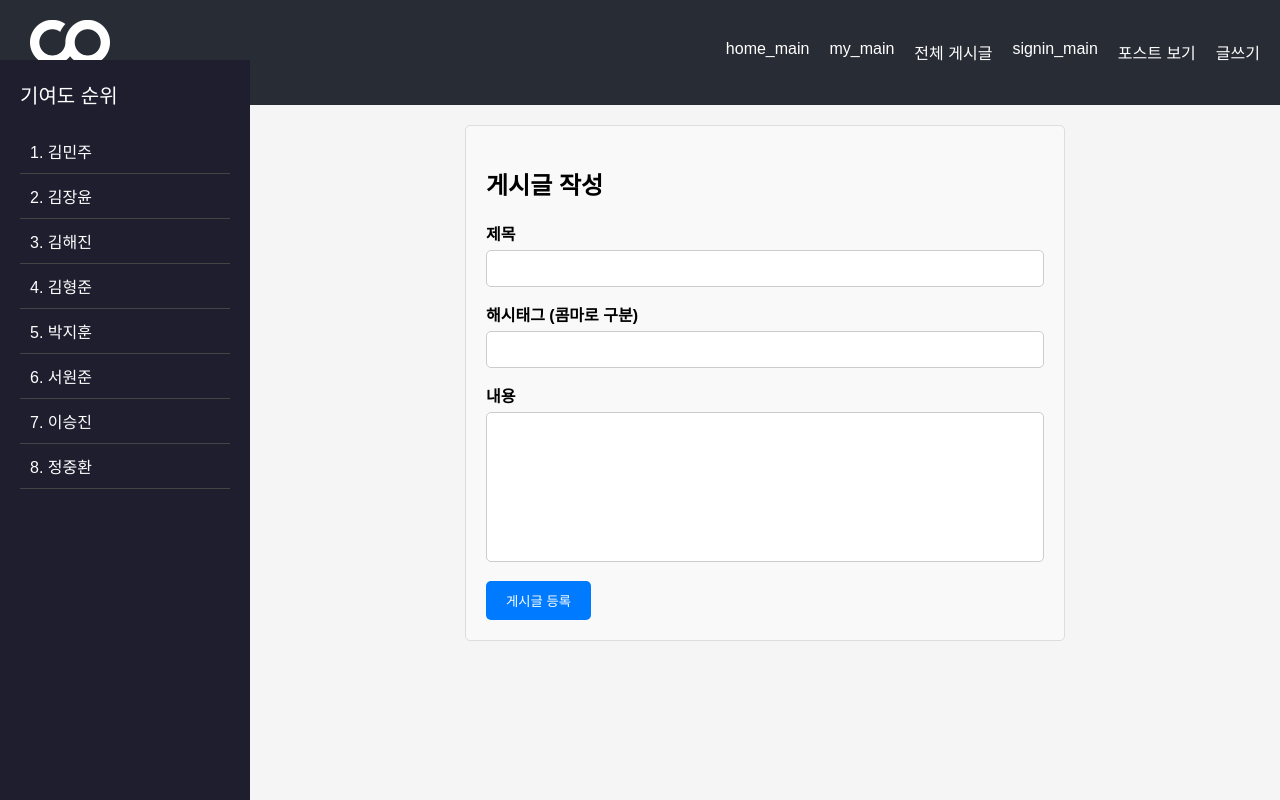
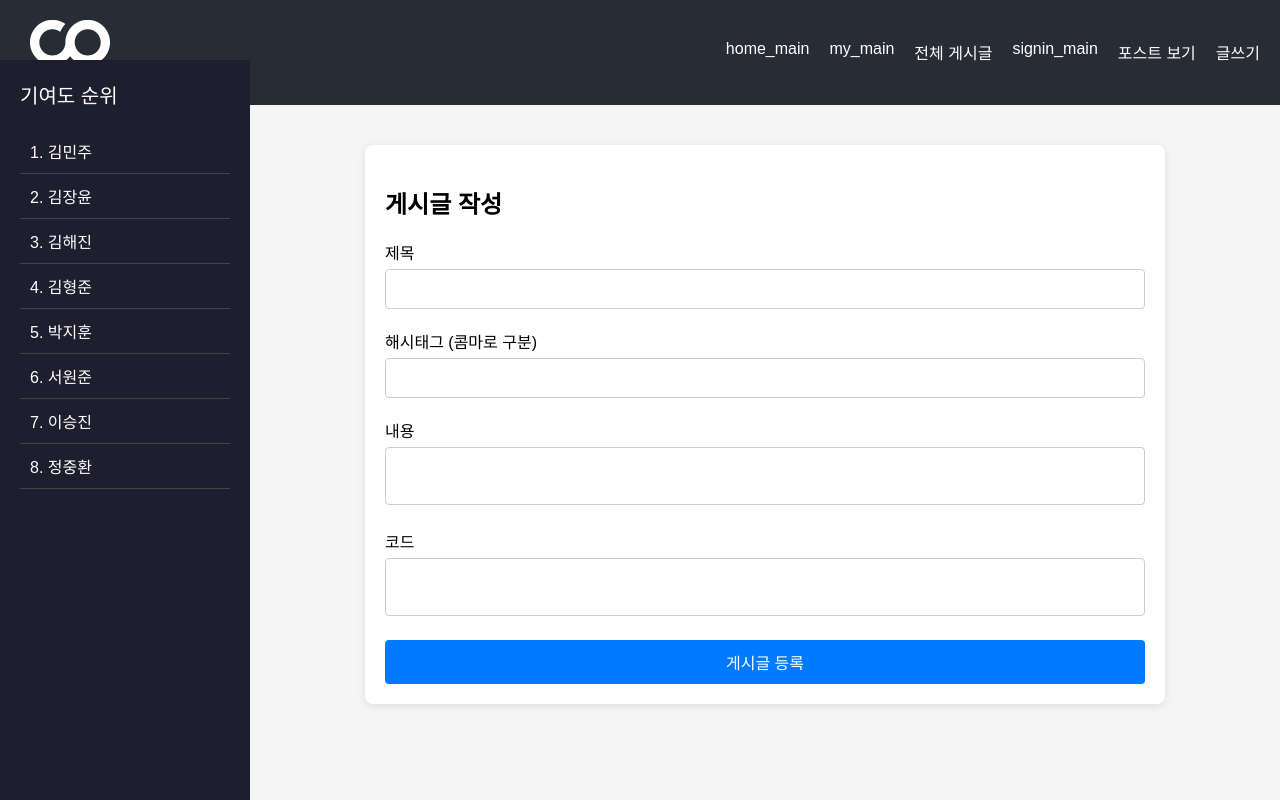
Before and after one commit to Core-View/Front-End, a React (Create React App) app in the folder front/: page /post_write in a window 1280 px wide. Built offline with nearby package versions, Linux system fonts and the light colour scheme.

Commit message:
Feat: 글 내용과 코드 부분 별도 관리 (서버 요청사항)

```diff
--- a/front/src/Post/post_view.css
+++ b/front/src/Post/post_view.css
@@ -33,6 +33,13 @@ body {
 }
 
 .post-content {
+    padding: 20px;
+    margin-top: 20px;
+    line-height: 1.6;
+    color: #444;
+}
+
+.post-code {
     padding: 20px;
     box-shadow: 0 2px 8px rgba(0, 0, 0, 0.1);
     margin-top: 20px;
@@ -134,12 +141,3 @@ body {
 .popup-buttons button:last-child:hover {
     background-color: #0056b3;
 }
-
-.popup-inner textarea {
-    width: calc(100% - 20px); /* 부모 요소의 padding 값에 따라 조정 */
-    margin-bottom: 10px;
-    border: 1px solid #ccc;
-    border-radius: 4px;
-    padding: 10px;
-    resize: none; /* textarea 크기 조정 불가능하게 설정 */
-}
--- a/front/src/Post/post_view.jsx
+++ b/front/src/Post/post_view.jsx
@@ -9,11 +9,12 @@ const PostView = () => {
     const content = `
 안녕하세요.
 Hello, World!
-
+    `.trim().split('\n'); // 줄 단위로 쪼개기
+    const code = `
 #include <stdio.h>
 
 int main() {
-    printf("Hello, World!")
+    printf("Hello, World!");
 
     return 0;
 }
@@ -29,10 +30,34 @@ int main() {
         setPopup({ show: true, line: lineIndex, text: '' });
     };
 
-    const handleFeedbackSubmit = () => {
+    const handleFeedbackSubmit = async () => {
         if (popup.text.trim() === '') return;
+
         const newFeedback = feedback[popup.line] ? [...feedback[popup.line], { userId: loggedInUserId, text: popup.text }] : [{ userId: loggedInUserId, text: popup.text }];
         setFeedback({ ...feedback, [popup.line]: newFeedback });
+
+        const feedbackData = {
+            line: popup.line,
+            userId: loggedInUserId,
+            text: popup.text,
+        };
+
+        // 서버로 피드백 데이터를 보내는 부분 (예시)
+        try {
+            const response = await fetch('https://server-endpoint.com/feedback', {
+                method: 'POST',
+                headers: {
+                    'Content-Type': 'application/json',
+                },
+                body: JSON.stringify(feedbackData),
+            });
+            if (!response.ok) {
+                throw new Error('Network response was not ok');
+            }
+        } catch (error) {
+            console.error('There was a problem with your fetch operation:', error);
+        }
+
         setPopup({ ...popup, text: '' });
     };
 
@@ -43,8 +68,15 @@ int main() {
                 <span className="post-likes">좋아요 {likes}</span>
                 <span className="post-author">{author}</span>
             </div>
-            <pre className="post-content">
+            <div className="post-content">
                 {content.map((line, index) => (
+                    <div key={index} className="post-line">
+                        <span>{line}</span>
+                    </div>
+                ))}
+            </div>
+            <pre className="post-code">
+                {code.map((line, index) => (
                     <div key={index} className="post-line">
                         <span>{line}</span>
                         <button className={`feedback-button ${feedback[index] ? 'active' : ''}`} onClick={() => handleFeedbackClick(index)}>
--- a/front/src/Post/post_write.css
+++ b/front/src/Post/post_write.css
@@ -1,47 +1,60 @@
-.post-write-container {
-    max-width: 600px;
-    margin: 0 auto;
-    padding: 20px;
-    background-color: #f9f9f9;
-    border: 1px solid #ddd;
-    border-radius: 5px;
+/* post_write.css */
+
+body {
+    font-family: 'Arial', sans-serif;
+    background-color: #f5f5f5;
+    margin: 0;
+    padding: 0;
 }
 
-.post-write-form .form-group {
-    margin-bottom: 15px;
+.post-write-container {
+    max-width: 800px;
+    margin: 20px auto;
+    padding: 20px;
+    background: white;
+    box-shadow: 0 2px 8px rgba(0, 0, 0, 0.1);
+    border-radius: 8px;
 }
 
-.post-write-form label {
-    display: block;
-    margin-bottom: 5px;
-    font-weight: bold;
+.post-write-form {
+    display: flex;
+    flex-direction: column;
 }
 
-.post-write-form input[type="text"],
-.post-write-form textarea {
+.form-group {
+    margin-bottom: 20px;
+}
+
+.form-group label {
+    font-size: 1rem;
+    margin-bottom: 5px;
+    display: block;
+}
+
+.form-group input[type="text"],
+.form-group textarea {
     width: 100%;
     padding: 10px;
     border: 1px solid #ccc;
-    border-radius: 5px;
-    box-sizing: border-box;
+    border-radius: 4px;
+    font-size: 1rem;
 }
 
-.post-write-form textarea {
-    height: auto;
-    resize: none; /* 수동 크기 조정을 막기 위해 resize: none; */
-    overflow: hidden;
-    min-height: 150px; /* 최소 높이 설정 */
+.form-group textarea {
+    resize: none; /* 텍스트 영역 크기 조정 불가능하게 설정 */
 }
 
-.post-write-form button {
+button[type="submit"] {
+    background-color: #007bff;
+    color: white;
     padding: 10px 20px;
-    background-color: #007bff;
-    color: #fff;
     border: none;
-    border-radius: 5px;
+    border-radius: 4px;
     cursor: pointer;
+    font-size: 1rem;
+    transition: background-color 0.3s;
 }
 
-.post-write-form button:hover {
+button[type="submit"]:hover {
     background-color: #0056b3;
 }
--- a/front/src/Post/post_write.jsx
+++ b/front/src/Post/post_write.jsx
@@ -5,8 +5,10 @@ import "./post_write.css";
 const PostWrite = () => {
     const [title, setTitle] = useState("");
     const [content, setContent] = useState("");
+    const [code, setCode] = useState("");
     const [hashtags, setHashtags] = useState("");
     const contentRef = useRef(null);
+    const codeRef = useRef(null);
 
     const handleSubmit = async (e) => {
         e.preventDefault();
@@ -14,18 +16,21 @@ const PostWrite = () => {
         const postData = {
             title,
             content,
+            code,
             hashtags: hashtags.split(",").map((tag) => tag.trim()),
         };
 
         try {
-            const response = await axios.post("YOUR_SERVER_ENDPOINT/posts", postData);
+            const response = await axios.post("SERVER_ENDPOINT/posts", postData);
 
             if (response.status === 200) {
                 alert("게시글이 성공적으로 등록되었습니다!");
                 setTitle("");
                 setContent("");
+                setCode("");
                 setHashtags("");
                 contentRef.current.style.height = "auto";
+                codeRef.current.style.height = "auto";
             }
         } catch (error) {
             console.error("게시글 등록 중 오류 발생:", error);
@@ -37,6 +42,12 @@ const PostWrite = () => {
         setContent(e.target.value);
         contentRef.current.style.height = "auto";
         contentRef.current.style.height = `${contentRef.current.scrollHeight}px`;
+    };
+
+    const handleCodeChange = (e) => {
+        setCode(e.target.value);
+        codeRef.current.style.height = "auto";
+        codeRef.current.style.height = `${codeRef.current.scrollHeight}px`;
     };
 
     return (
@@ -72,6 +83,15 @@ const PostWrite = () => {
                         required
                     ></textarea>
                 </div>
+                <div className="form-group">
+                    <label htmlFor="code">코드</label>
+                    <textarea
+                        id="code"
+                        value={code}
+                        onChange={handleCodeChange}
+                        ref={codeRef}
+                    ></textarea>
+                </div>
                 <button type="submit">게시글 등록</button>
             </form>
         </div>
```
Lines whose indentation alone changed are shown as unchanged.
